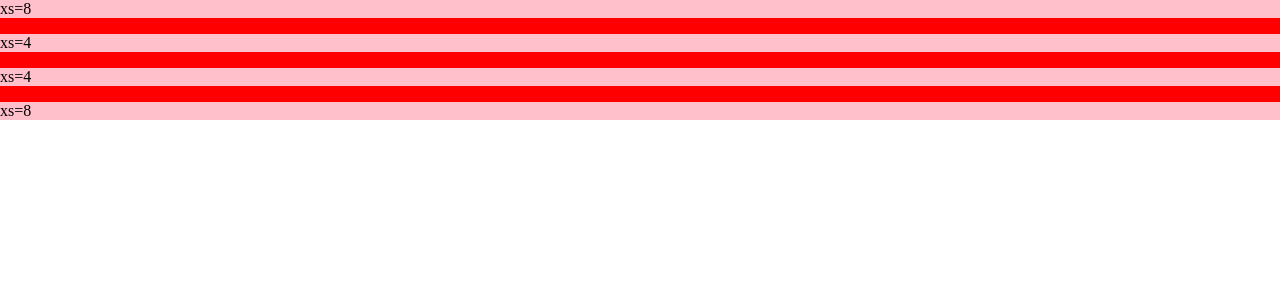
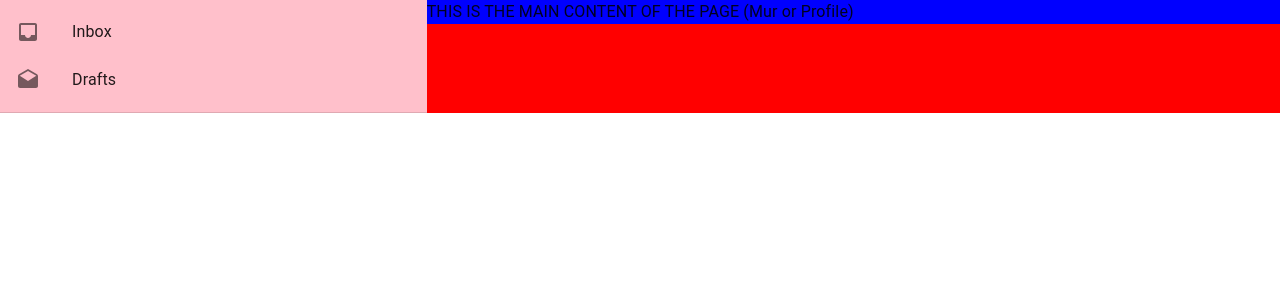
Before and after one commit to Nassim-Ddr/Twotter, a React (Create React App) app: page / in a window 1280 px wide. Shown: the top 300 px of the page. Built offline with nearby package versions, Linux system fonts and the light colour scheme.

Commit message:
finished menu layout

```diff
--- a/src/components/Home.js
+++ b/src/components/Home.js
@@ -1,27 +1,20 @@
 import React from 'react';
-import Container from '@mui/material/Container';
 import CssBaseline from '@mui/material/CssBaseline';
 import Grid from '@mui/material/Grid';
 import Box from '@mui/material/Box';
-import Paper from '@mui/material/Paper';
-import { styled } from '@mui/material/styles';
+import Menu from './Menu'
 
 class Home extends React.Component {
     render() {
         return (
             <Box sx={{ flexGrow: 1 }}>
-                <Grid container  direction="column" justifyContent="center" spacing={2} className='Grid'>
-                    <Grid item className='GridItem'>
-                        <div className='Item'>xs=8</div>
+                <CssBaseline />
+                <Grid container  direction="row" justifyContent="center" className='Grid'>
+                    <Grid item className='GridItem' xs={2} md={4}>
+                        <Menu />
                     </Grid>
-                    <Grid item className='GridItem'>
-                        <div className='Item'>xs=4</div>
-                    </Grid>
-                    <Grid item className='GridItem'>
-                        <div className='Item'>xs=4</div>
-                    </Grid>
-                    <Grid item className='GridItem'>
-                        <div className='Item'>xs=8</div>
+                    <Grid item className='GridItem 'xs={10} md={8}>
+                        <div className='blue'>THIS IS THE MAIN CONTENT OF THE PAGE (Mur or Profile)</div>
                     </Grid>
                 </Grid>
             </Box>
--- a/src/components/Main.js
+++ b/src/components/Main.js
@@ -1,6 +1,6 @@
 import React from 'react';
 import '../style/App.css';
-import Default from './default';
+import Default from './Default';
 import Signin from './Signin';
 import Signup from './Signup';
 import Home from './Home';
--- /dev/null
+++ b/src/components/Menu.js
@@ -0,0 +1,42 @@
+import React from 'react';
+import Box from '@mui/material/Box';
+import List from '@mui/material/List';
+import ListItem from '@mui/material/ListItem';
+import ListItemButton from '@mui/material/ListItemButton';
+import ListItemIcon from '@mui/material/ListItemIcon';
+import ListItemText from '@mui/material/ListItemText';
+import Divider from '@mui/material/Divider';
+import InboxIcon from '@mui/icons-material/Inbox';
+import DraftsIcon from '@mui/icons-material/Drafts';
+
+class Menu extends React.Component {
+    render() {
+        return (
+            <Box className='Menu'>
+                <nav aria-label="main mailbox folders">
+                    <List>
+                        <ListItem disablePadding>
+                            <ListItemButton>
+                                <ListItemIcon>
+                                    <InboxIcon />
+                                </ListItemIcon>
+                                <ListItemText primary="Inbox" />
+                            </ListItemButton>
+                        </ListItem>
+                        <ListItem disablePadding>
+                            <ListItemButton>
+                                <ListItemIcon>
+                                    <DraftsIcon />
+                                </ListItemIcon>
+                                <ListItemText primary="Drafts" />
+                            </ListItemButton>
+                        </ListItem>
+                    </List>
+                </nav>
+                <Divider />
+            </Box>
+        );
+    }
+}
+
+export default Menu;
--- a/src/style/App.css
+++ b/src/style/App.css
@@ -14,10 +14,27 @@
   background-color: red;
 }
 
-.Item {
+.Menu {
   background-color: pink;
+}
+@media (max-width: 900px) {
+  .Menu .MuiListItemText-root {
+    display: none;
+  }
+  .Menu .MuiListItemButton-root {
+    justify-content: center;
+    padding-left: 0;
+    padding-right: 0;
+  }
+  .Menu .MuiListItemIcon-root {
+    justify-content: center;
+  }
 }
 
 .Grid {
   background-color: grey;
+}
+
+.blue {
+  background-color: blue;
 }/*# sourceMappingURL=App.css.map */
--- a/src/style/App.scss
+++ b/src/style/App.scss
@@ -10,14 +10,52 @@
     background-color: lightgrey;
 }
 
+//VARIABLES *******************************
+//BREAK POINTS :
+$xs: 0px; //Extra-small
+$sm: 600px; //Small
+$md: 900px; //Medium
+$lg: 1200px; //Large
+$xl: 1536px; //Extra large
+//PRIMARY
+$Moderateblue: hsl(238, 40%, 52%);
+$SoftRed: hsl(358, 79%, 66%);
+$Lightgrayishblue: hsl(239, 57%, 85%);
+$Palered: hsl(357, 100%, 86%);
+//Neutral
+$Darkblue: hsl(212, 24%, 26%);
+$GrayishBlue: hsl(211, 10%, 45%);
+$Lightgray: hsl(223, 19%, 93%);
+$Verylightgray: hsl(228, 33%, 97%);
+$White: hsl(0, 0%, 100%);
+
 .GridItem {
     background-color: red;
 }
 
-.Item {
+.Menu {
     background-color: pink;
+
+
+    @media (max-width: $md) {
+        .MuiListItemText-root{
+            display: none;
+        }
+        .MuiListItemButton-root {
+            justify-content: center;
+            padding-left: 0;
+            padding-right: 0;
+        }
+        .MuiListItemIcon-root {
+            justify-content: center;
+        }
+
+    }
 }
 
 .Grid {
     background-color: grey;
 }
+.blue {
+    background-color: blue;
+}
```
Also changed, not shown: 1 other file (tests, documents, lock files or other folders).
